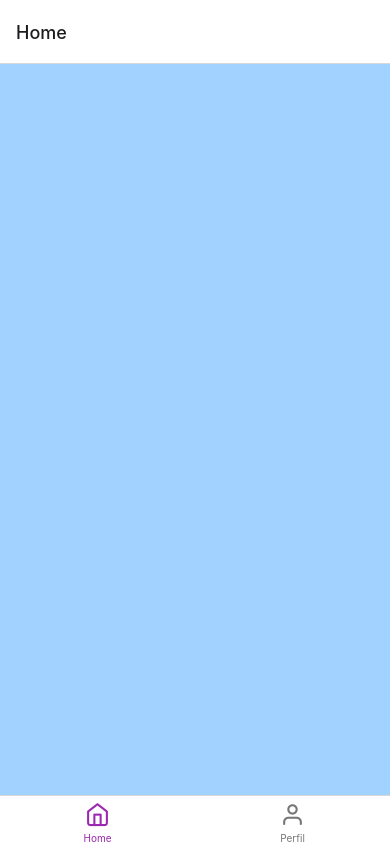
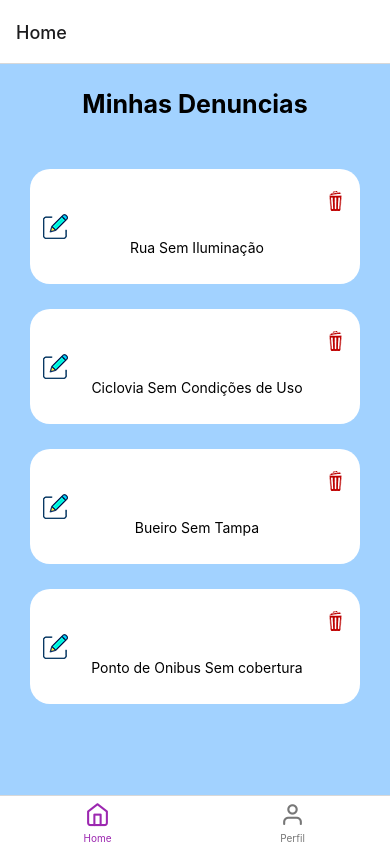
Before and after one commit to jean-arl/ContaPraGente, a React Native app in the folder ContaPraGente/: screen /Home in a window 390 px wide. Built offline with nearby package versions, Linux system fonts and the light colour scheme.

Commit message:
alterações na home

```diff
--- a/ContaPraGente/Src/Api.js
+++ /dev/null
@@ -1,30 +0,0 @@
-const BASE_API = '';
-
-export default {
-    Login: async (email, password) =>{
-        const req = await fetch (`${BASE_API}/auth/login`,{
-            method: 'POST',
-            headers: {
-                accept: 'application/json',
-                'Content-type' : 'application/json'
-            },
-            body: JSON.stringify({email, password})
-        });
-        const json = await req.json();
-        return json;
-    },
-
-    Cadastro: async (nome, email, password) =>{
-        const req = await fetch (`${BASE_API}/auth/Cadastro`,{
-            method: 'POST',
-            headers: {
-                accept: 'application/json',
-                'Content-type' : 'application/json'
-            },
-            body: JSON.stringify({nome, email, password})
-        });
-        const json = await req.json();
-        return json;
-    },
-
-}
--- a/ContaPraGente/Src/Pages/Home/Home.js
+++ b/ContaPraGente/Src/Pages/Home/Home.js
@@ -1,15 +1,27 @@
 import React from 'react';
-import { Container, StyleSheet, SafeAreaView, ScrollView, Text, TouchableOpacity, Image } from 'react-native';
-import { TextInput } from 'react-native-web';
+import { StyleSheet, View, Text } from 'react-native';
+
+import Denuncias from '../components/denuncias';
+
 
 
 export default function Home () {
     return (
-      <ScrollView style={styles.container}>
-         <SafeAreaView>
+      <View style={styles.container}>
 
-        </SafeAreaView>
-      </ScrollView>
+        <View style={styles.Denuncias}>
+          <Text style={styles.Tittle}>Minhas Denuncias</Text>
+
+          <View style={styles.List}>
+            < Denuncias text={'Rua Sem Iluminação'} />
+            < Denuncias text={'Ciclovia Sem Condições de Uso'} />
+            < Denuncias text={'Bueiro Sem Tampa'} />
+            < Denuncias text={'Ponto de Onibus Sem cobertura'} />
+          </View>
+
+        </View>
+
+      </View>
 
     );
 }
@@ -17,6 +29,7 @@ export default function Home () {
 
 const styles = StyleSheet.create ({
   container:{
+      flex: 1,
       backgroundColor: '#a2d2ff'
   },
 
@@ -38,6 +51,23 @@ const styles = StyleSheet.create ({
     fontSize: 25,
     textAlign: 'center',
     fontWeight: 'bold'
-  }
+  },
+
+  Denuncias:{
+    alignContent: 'center',
+    alignItems: 'center',
+    marginTop: 25,
+  },
+
+  Tittle:{
+    fontSize: 25,
+    fontWeight: 'bold'
+  },
+
+  List:{
+    fontWeight: 'bold',
+    padding: 50,
+    width: 430
+  },
 
 });
--- a/ContaPraGente/Src/Pages/Login/Login.js
+++ b/ContaPraGente/Src/Pages/Login/Login.js
@@ -1,7 +1,5 @@
 import React, {useState} from 'react';
 import { StyleSheet, Text, View, Image, TextInput, TouchableOpacity, Platform, Keyboard, TouchableWithoutFeedback } from 'react-native';
-
-import Api from '../../Api';
 
 
 export default function Login ( { navigation } ) {
@@ -51,7 +49,7 @@ export default function Login ( { navigation } ) {
       <TouchableOpacity style={styles.btnEntrar}>
 
         <Text style={{color:'white', textAlign:'center', fontWeight: 'bold'}}
-        onPress= {login}>Acessar</Text>
+        onPress= {()=> navigation.navigate('Home')}>Acessar</Text>
 
       </TouchableOpacity>
 
--- /dev/null
+++ b/ContaPraGente/Src/Pages/components/denuncias.js
@@ -0,0 +1,52 @@
+import React from "react";
+import { View, Text, StyleSheet, TouchableOpacity, Image } from "react-native";
+
+
+const Denuncias = (props) => {
+    return (
+        <View style={styles.container}>
+            <View style={styles.ItemLeft}>
+                <TouchableOpacity style={styles.clear}>
+                <Image source={require('../../../assets/lixeira.png')}/>
+                </TouchableOpacity>
+
+                    <TouchableOpacity style={styles.edit}>
+                    <Image source={require('../../../assets/editar50.png')}/>
+                    </TouchableOpacity>
+
+            </View>
+                <Text style={styles.list}> {props.text}</Text>
+        </View>
+    );
+}
+
+const styles = StyleSheet.create ({
+    container:{
+        backgroundColor: 'white',
+        padding: 20,
+        borderRadius: 20,
+        marginBottom: 25,
+        alignItems: 'center'
+    },
+
+
+    ItemLeft:{
+        flex:1,
+        alignItems: 'center'
+    },
+
+    clear:{
+        marginLeft: 280,
+    },
+
+    edit:{
+     marginLeft: -280
+    },
+
+    list:{
+        height: 25,
+    },
+});
+
+
+export default Denuncias
```
Also changed, not shown: ContaPraGente/assets/editar50.png (added), ContaPraGente/assets/lixeira.png (added).
